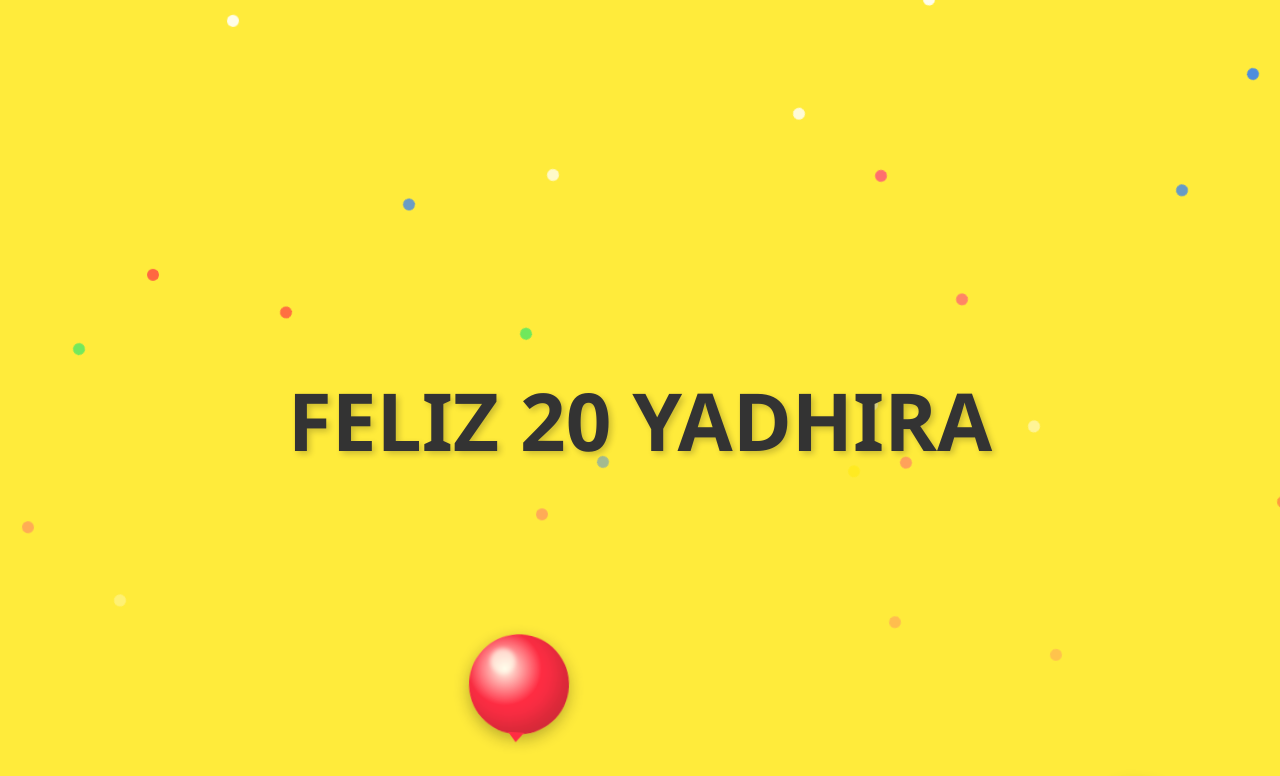
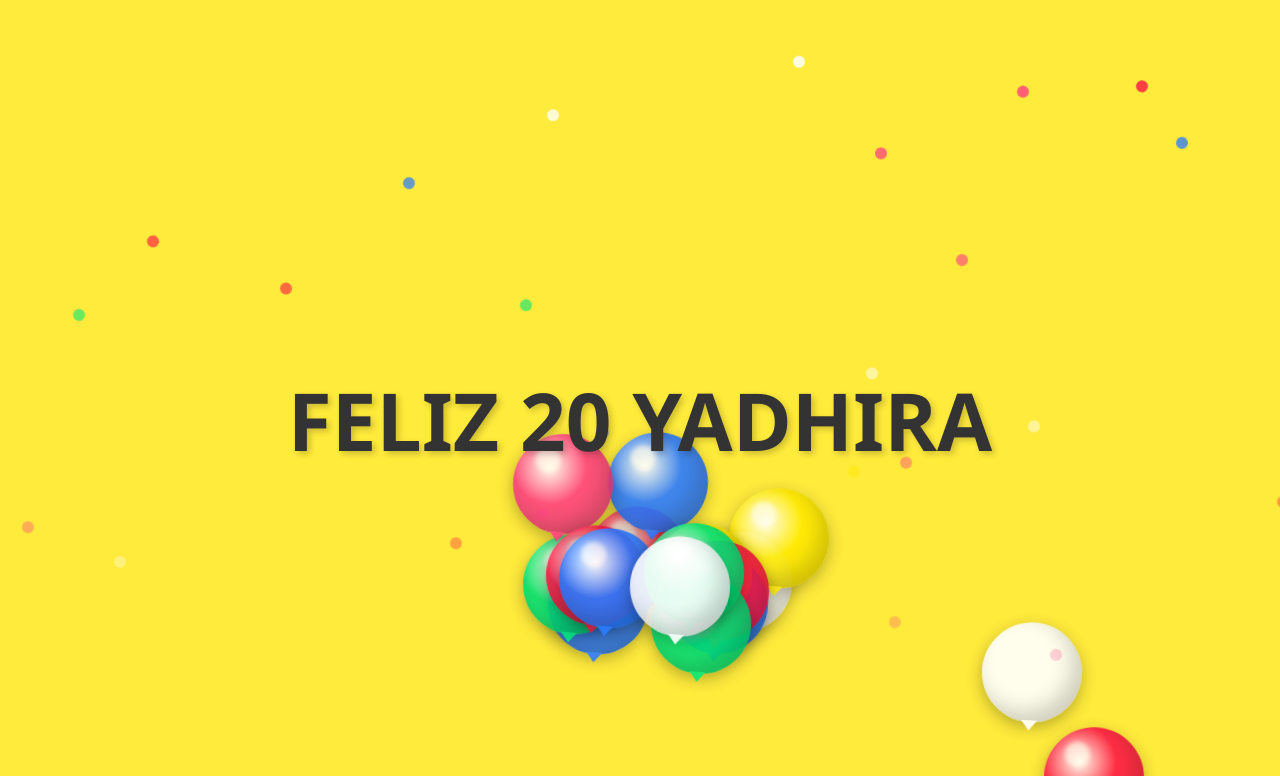
Before and after one commit to sergioepf5-dev/sorpresas2, a plain HTML site: page index.html in a window 1280 px wide. Both pictures are taken after a click on the button "HOLA PRESIONAR AQUI". Shown: the top 776 px of the page. Drawn offline with Linux system fonts and the light colour scheme.

Commit message:
Update index.html

```diff
--- a/index.html
+++ b/index.html
@@ -66,7 +66,7 @@
             text-shadow: 3px 3px 6px rgba(0,0,0,0.2);
         }
 
-        /* --- GLOBOS CIRCULARES Y REALISTAS --- */
+        /* --- GLOBOS REALISTAS --- */
         .contenedor-globos {
             position: fixed;
             top: 0;
@@ -206,6 +206,9 @@
             'foto4.jpeg'
         ];
 
+        // Usamos una variable para rastrear si es la "explosión inicial"
+        let explosionInicial = true;
+
         btn.addEventListener('click', () => {
             btn.style.display = 'none';
             body.classList.remove('inicio');
@@ -214,7 +217,7 @@
             // Reproducir Música
             musica.play();
 
-            // 1. Iniciar los globos y confeti de inmediato
+            // 1. Iniciar los globos (con la explosión inicial habilitada)
             iniciarGlobos();
             iniciarConfetiInfinito();
 
@@ -230,20 +233,54 @@
             globosWrapper.style.display = 'block';
             const coloresGlobos = ['#ff1744', '#2979ff', '#00e676', '#ffea00', '#ff4081', '#ffffff'];
 
-            setInterval(() => {
+            // Función interna para crear UN globo
+            function crearGlobo(posicionInicial = null) {
                 const globo = document.createElement('div');
                 globo.classList.add('globo');
-                globo.style.left = Math.random() * 90 + 5 + 'vw';
+
+                // Determinar posición horizontal
+                let posicionX;
+                if (posicionInicial !== null) {
+                    posicionX = posicionInicial; // Posición forzada (para la explosión)
+                } else {
+                    posicionX = Math.random() * 90 + 5 + 'vw'; // Aleatoria (flujo normal)
+                }
+
+                globo.style.left = posicionX;
+
                 const color = coloresGlobos[Math.floor(Math.random() * coloresGlobos.length)];
-
                 globo.style.background = `radial-gradient(circle at 35% 35%, #fff 0%, ${color} 40%, ${color} 100%)`;
                 globo.style.setProperty('--globo-color', color);
 
-                globo.style.animationDuration = (Math.random() * 8 + 6) + 's';
+                // Variar velocidad y tamaño ligeramente para realismo
+                const duracion = (Math.random() * 4 + 6) + 's'; // Entre 6 y 10s
+                globo.style.animationDuration = duracion;
+
+                const escala = 1 + (Math.random() * 0.3 - 0.15); // Variación ±15%
+                globo.style.transform = `scale(${escala})`;
+
                 globosWrapper.appendChild(globo);
 
-                setTimeout(() => globo.remove(), 14000);
-            }, 1000); // Salen un poco más rápido al principio
+                // Eliminar después de la animación
+                // Usamos la duración máxima posible para asegurar que se elimine
+                setTimeout(() => globo.remove(), 11000);
+            }
+
+            // --- FASE 1: EXPLOSIÓN INICIAL (Solo la primera vez) ---
+            if (explosionInicial) {
+                // Crear 15 globos de golpe concentrados en el centro-abajo
+                for (let i = 0; i < 15; i++) {
+                    // Concentrados alrededor del centro (50% ± 10vw)
+                    const posicionConcentrada = (50 + (Math.random() * 20 - 10)) + 'vw';
+                    crearGlobo(posicionConcentrada);
+                }
+                explosionInicial = false; // Desactivar para el flujo normal
+            }
+
+            // --- FASE 2: FLUJO NORMAL (Continuo y aleatorio) ---
+            setInterval(() => {
+                crearGlobo(); // Crear un globo aleatorio
+            }, 1000); // Un globo nuevo cada 1s
         }
 
         function iniciarConfetiInfinito() {
@@ -278,3 +315,6 @@
 
 </body>
 </html>
+
+</body>
+</html>
```
